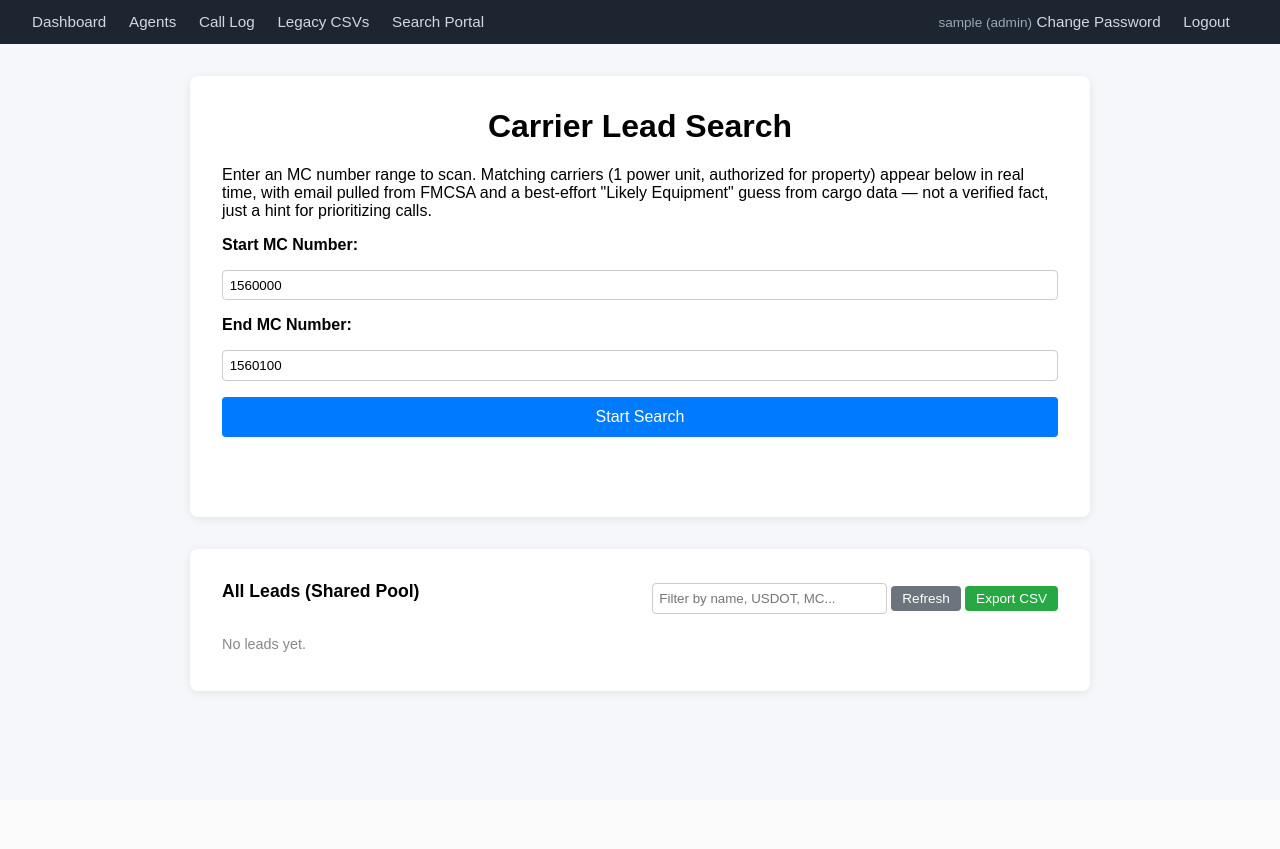
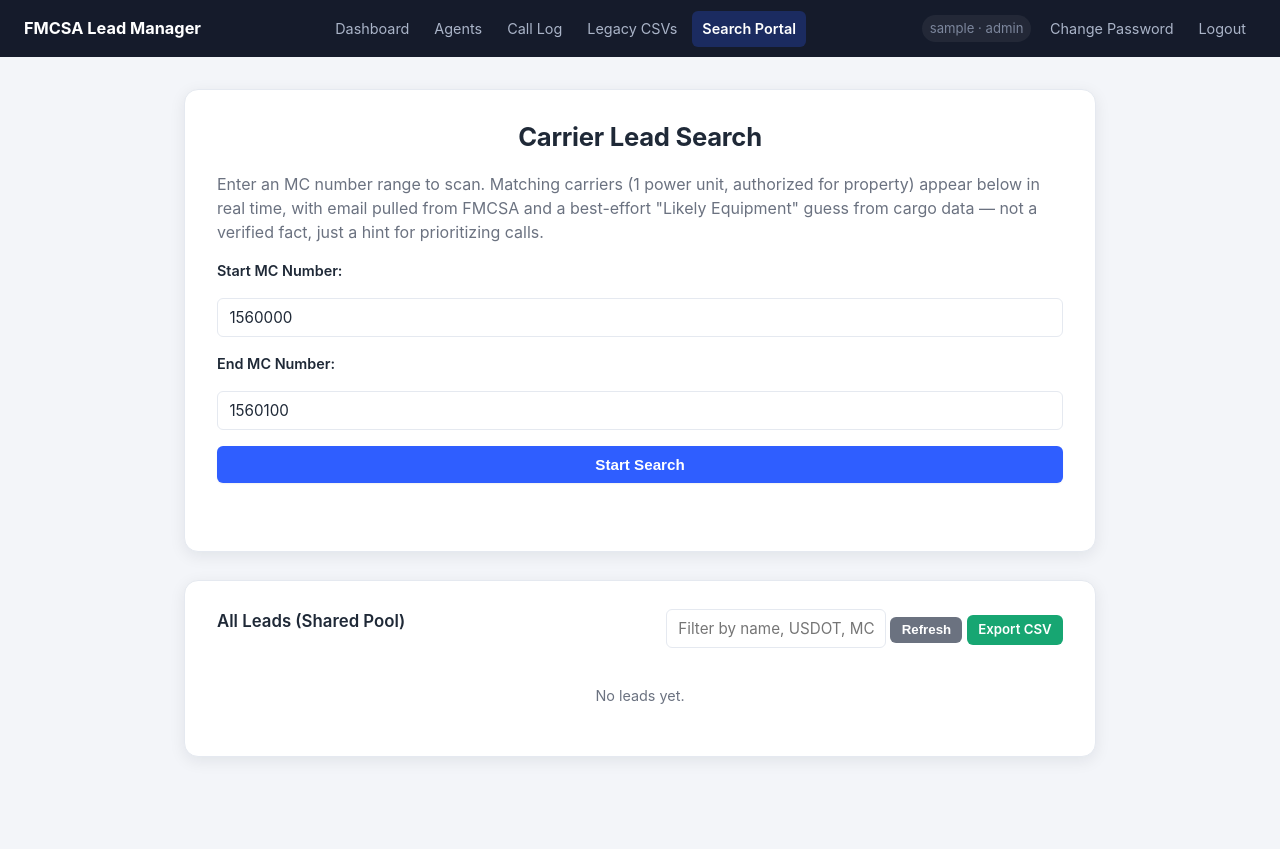
Before and after one commit to MuhammadAbraiz/fmcsa-scraper, a Flask app: page /portal in a window 1280 px wide. Before the commit the page ends 694 px from the top, so only its background shows below. Run offline with Flask 3, Linux system fonts and the light colour scheme; the visitor is signed in with stand-in values (Sample User, id 1); data comes from the database, SQL or seed files in the repository; data that the repository does not hold is empty.

Commit message:
Redesign UI with a proper design system: refined palette, nav, tables, cards

```diff
--- a/app/static/style.css
+++ b/app/static/style.css
@@ -1,70 +1,236 @@
-body { font-family: Arial, sans-serif; margin: 0; background: #f6f7fb; }
-.container { max-width: 900px; margin: auto; padding: 2em; }
-.card { max-width: 900px; margin: 0 auto 2em auto; background: #fff; padding: 2em; border-radius: 8px; box-shadow: 0 2px 10px rgba(0,0,0,0.08); }
-h1 { text-align: center; margin-top: 0; }
-h2 { font-size: 1.1em; margin: 0 0 0.8em 0; }
+:root {
+    --color-bg: #f3f5f9;
+    --color-surface: #ffffff;
+    --color-text: #1f2937;
+    --color-text-muted: #6b7280;
+    --color-border: #e5e9f0;
+
+    --color-primary: #2f5eff;
+    --color-primary-dark: #1e40cc;
+    --color-primary-light: #eef2ff;
+
+    --color-success: #17a672;
+    --color-success-dark: #12855c;
+    --color-success-light: #e8f8f1;
+
+    --color-danger: #e5484d;
+    --color-danger-dark: #c53338;
+    --color-danger-light: #fdedee;
+
+    --color-secondary: #6b7280;
+    --color-secondary-dark: #4b5563;
+
+    --color-warning-light: #fff4e0;
+    --color-warning-text: #92620a;
+
+    --radius-sm: 6px;
+    --radius-md: 10px;
+    --radius-lg: 14px;
+
+    --shadow-sm: 0 1px 2px rgba(16, 24, 40, 0.06);
+    --shadow-md: 0 4px 16px rgba(16, 24, 40, 0.08);
+    --shadow-lg: 0 12px 32px rgba(16, 24, 40, 0.12);
+
+    --font-sans: -apple-system, BlinkMacSystemFont, "Segoe UI", Roboto, Helvetica, Arial, sans-serif;
+}
+
+* { box-sizing: border-box; }
+
+body {
+    font-family: var(--font-sans);
+    margin: 0;
+    background: var(--color-bg);
+    color: var(--color-text);
+    line-height: 1.5;
+    -webkit-font-smoothing: antialiased;
+}
+
+.container { max-width: 960px; margin: auto; padding: 2em 1.5em 4em; }
+
+.card {
+    background: var(--color-surface);
+    padding: 1.75em 2em;
+    border-radius: var(--radius-lg);
+    box-shadow: var(--shadow-md);
+    border: 1px solid var(--color-border);
+    margin-bottom: 1.75em;
+}
+.card:last-child { margin-bottom: 0; }
+.card-narrow { max-width: 400px; margin-left: auto; margin-right: auto; }
+
+h1 { text-align: center; margin: 0 0 0.3em; font-size: 1.6em; font-weight: 700; letter-spacing: -0.01em; }
+h2 { font-size: 1.05em; margin: 0 0 0.9em; font-weight: 600; color: var(--color-text); }
+p { color: var(--color-text-muted); }
+
 form { display: flex; flex-direction: column; gap: 1em; }
-label { font-weight: bold; }
-input[type="number"], input[type="email"], input[type="text"], input[type="password"] {
-    padding: 0.5em; border: 1px solid #ccc; border-radius: 4px;
+label { font-weight: 600; font-size: 0.9em; color: var(--color-text); }
+
+input[type="number"], input[type="email"], input[type="text"], input[type="password"], select, textarea {
+    padding: 0.6em 0.75em;
+    border: 1px solid var(--color-border);
+    border-radius: var(--radius-sm);
+    font-family: inherit;
+    font-size: 0.95em;
+    background: var(--color-surface);
+    color: var(--color-text);
+    transition: border-color 0.15s ease, box-shadow 0.15s ease;
 }
-button, .btn { padding: 0.7em; background: #007bff; color: #fff; border: none; border-radius: 4px; cursor: pointer; font-size: 1em; text-decoration: none; display: inline-block; text-align: center; }
-button:hover, .btn:hover { background: #0056b3; }
-button:disabled { background: #9ec5f0; cursor: not-allowed; }
-.btn-secondary { background: #6c757d; }
-.btn-secondary:hover { background: #565e64; }
-.btn-danger { background: #c0392b; }
-.btn-danger:hover { background: #922b21; }
-.btn-success { background: #28a745; }
-.btn-success:hover { background: #1e7e34; }
-.btn-small { padding: 0.35em 0.8em; font-size: 0.85em; width: auto; }
+input:focus, select:focus, textarea:focus {
+    outline: none;
+    border-color: var(--color-primary);
+    box-shadow: 0 0 0 3px var(--color-primary-light);
+}
+
+button, .btn {
+    padding: 0.65em 1.1em;
+    background: var(--color-primary);
+    color: #fff;
+    border: none;
+    border-radius: var(--radius-sm);
+    cursor: pointer;
+    font-size: 0.95em;
+    font-weight: 600;
+    text-decoration: none;
+    display: inline-block;
+    text-align: center;
+    transition: background 0.15s ease, transform 0.1s ease, box-shadow 0.15s ease;
+    box-shadow: var(--shadow-sm);
+}
+button:hover, .btn:hover { background: var(--color-primary-dark); transform: translateY(-1px); box-shadow: var(--shadow-md); }
+button:active, .btn:active { transform: translateY(0); }
+button:disabled { background: #a8b6f5; cursor: not-allowed; transform: none; box-shadow: none; }
+
+.btn-secondary { background: var(--color-secondary); }
+.btn-secondary:hover { background: var(--color-secondary-dark); }
+.btn-danger { background: var(--color-danger); }
+.btn-danger:hover { background: var(--color-danger-dark); }
+.btn-success { background: var(--color-success); }
+.btn-success:hover { background: var(--color-success-dark); }
+.btn-small { padding: 0.4em 0.85em; font-size: 0.83em; width: auto; box-shadow: none; }
+.form-inline { display: inline-flex; flex-direction: row; gap: 0.5em; }
 
 /* Nav bar */
-.navbar { background: #1c2530; color: #fff; padding: 0.8em 2em; display: flex; align-items: center; justify-content: space-between; }
-.navbar a { color: #cfd8e3; text-decoration: none; margin-right: 1.2em; font-size: 0.95em; }
-.navbar a:hover, .navbar a.active { color: #fff; font-weight: bold; }
-.navbar .nav-user { color: #9aa7b8; font-size: 0.85em; }
+.navbar {
+    background: #151b2b;
+    color: #fff;
+    padding: 0 1.5em;
+    display: flex;
+    align-items: center;
+    justify-content: space-between;
+    flex-wrap: wrap;
+    gap: 0.5em 1.5em;
+    position: sticky;
+    top: 0;
+    z-index: 10;
+}
+.navbar .nav-brand { font-weight: 700; padding: 1em 0; margin-right: 0.5em; color: #fff; font-size: 1.02em; }
+.navbar .nav-links { display: flex; align-items: center; flex-wrap: wrap; gap: 0.3em; }
+.navbar .nav-right { display: flex; align-items: center; gap: 0.3em; flex-wrap: wrap; }
+.navbar a {
+    color: #aab4c8;
+    text-decoration: none;
+    font-size: 0.9em;
+    padding: 0.5em 0.7em;
+    border-radius: var(--radius-sm);
+    transition: background 0.15s ease, color 0.15s ease;
+}
+.navbar a:hover { color: #fff; background: rgba(255,255,255,0.08); }
+.navbar a.active { color: #fff; background: rgba(47,94,255,0.25); font-weight: 600; }
+.navbar .nav-user {
+    color: #7c869c;
+    font-size: 0.82em;
+    padding: 0.3em 0.6em;
+    background: rgba(255,255,255,0.06);
+    border-radius: 999px;
+    margin-right: 0.3em;
+}
 
 /* Progress bar */
 #progress-section { display: none; margin-top: 1.5em; }
-.progress-bar-track { width: 100%; background: #e9ecef; border-radius: 4px; overflow: hidden; height: 20px; }
-.progress-bar-fill { height: 100%; width: 0%; background: #28a745; transition: width 0.3s ease; }
-#progress-text { margin-top: 0.5em; font-size: 0.9em; color: #333; }
+.progress-bar-track { width: 100%; background: var(--color-bg); border-radius: 999px; overflow: hidden; height: 10px; border: 1px solid var(--color-border); }
+.progress-bar-fill {
+    height: 100%; width: 0%;
+    background: linear-gradient(90deg, var(--color-primary), var(--color-success));
+    transition: width 0.4s ease;
+    border-radius: 999px;
+}
+#progress-text { margin-top: 0.6em; font-size: 0.88em; color: var(--color-text-muted); }
 
 /* Result / alert boxes */
-#result, .alert { margin-top: 1em; padding: 1em; border-radius: 4px; }
-.alert-success, #result.success { background: #e6f4ea; color: #1e7e34; }
-.alert-error, #result.error { background: #fdecea; color: #c0392b; }
+#result, .alert { margin-top: 1em; padding: 0.85em 1em; border-radius: var(--radius-sm); font-size: 0.92em; }
+.alert-success, #result.success { background: var(--color-success-light); color: var(--color-success-dark); }
+.alert-error, #result.error { background: var(--color-danger-light); color: var(--color-danger-dark); }
 
 /* Tables */
 table { width: 100%; border-collapse: collapse; font-size: 0.9em; }
-th, td { text-align: left; padding: 0.5em 0.6em; border-bottom: 1px solid #eee; }
-th { color: #555; font-size: 0.8em; text-transform: uppercase; }
-td a { color: #007bff; text-decoration: none; font-weight: bold; }
+th, td { text-align: left; padding: 0.7em 0.75em; border-bottom: 1px solid var(--color-border); }
+th {
+    color: var(--color-text-muted);
+    font-size: 0.75em;
+    text-transform: uppercase;
+    letter-spacing: 0.04em;
+    font-weight: 700;
+    position: sticky;
+    top: 0;
+    background: var(--color-surface);
+}
+tbody tr { transition: background 0.1s ease; }
+tbody tr:hover { background: var(--color-bg); }
+td a { color: var(--color-primary); text-decoration: none; font-weight: 600; }
 td a:hover { text-decoration: underline; }
-.table-empty { color: #888; font-size: 0.9em; padding: 0.5em 0; }
-.section-header { display: flex; align-items: center; justify-content: space-between; margin-bottom: 0.8em; }
-.section { margin-top: 2.5em; padding-top: 1.5em; border-top: 1px solid #e9ecef; }
+.table-empty { color: var(--color-text-muted); font-size: 0.9em; padding: 1.5em 0; text-align: center; }
+.section-header { display: flex; align-items: center; justify-content: space-between; margin-bottom: 0.9em; gap: 1em; flex-wrap: wrap; }
+.section-header form { flex-direction: row; }
+.section { margin-top: 2em; padding-top: 1.75em; border-top: 1px solid var(--color-border); }
+.table-scroll { overflow-x: auto; }
 
 /* Summary cards (admin dashboard) */
-.summary-cards { display: flex; gap: 1em; margin-bottom: 2em; flex-wrap: wrap; }
-.summary-card { flex: 1; min-width: 140px; background: #f6f7fb; border-radius: 6px; padding: 1.2em; text-align: center; }
-.summary-card .value { font-size: 1.8em; font-weight: bold; color: #007bff; }
-.summary-card .label { font-size: 0.85em; color: #666; margin-top: 0.3em; }
+.summary-cards { display: flex; gap: 1em; margin-bottom: 0.5em; flex-wrap: wrap; }
+.summary-card {
+    flex: 1; min-width: 150px;
+    background: var(--color-bg);
+    border-radius: var(--radius-md);
+    padding: 1.25em 1.4em;
+    border: 1px solid var(--color-border);
+}
+.summary-card .value { font-size: 2em; font-weight: 800; color: var(--color-primary); letter-spacing: -0.02em; }
+.summary-card .label { font-size: 0.82em; color: var(--color-text-muted); margin-top: 0.2em; font-weight: 600; }
 
 /* Lead detail */
-.lead-fields { display: grid; grid-template-columns: 200px 1fr; gap: 0.5em 1em; margin-bottom: 1.5em; }
-.lead-fields dt { font-weight: bold; color: #555; }
+.lead-fields { display: grid; grid-template-columns: 190px 1fr; gap: 0.65em 1.2em; margin-bottom: 1.5em; }
+.lead-fields dt { font-weight: 600; color: var(--color-text-muted); font-size: 0.85em; }
 .lead-fields dd { margin: 0; }
-.equipment-tag { display: inline-block; background: #fff3cd; color: #856404; padding: 0.2em 0.6em; border-radius: 4px; font-size: 0.85em; }
+.equipment-tag {
+    display: inline-block; background: var(--color-warning-light); color: var(--color-warning-text);
+    padding: 0.3em 0.8em; border-radius: 999px; font-size: 0.82em; font-weight: 600;
+}
 
 /* Call outcome panel */
-.outcome-panel { margin-top: 1em; padding: 1em; background: #f6f7fb; border-radius: 6px; display: none; }
-.outcome-buttons { display: flex; gap: 0.5em; flex-wrap: wrap; margin-bottom: 0.8em; }
-.outcome-btn { padding: 0.4em 0.9em; border: 1px solid #ccc; background: #fff; border-radius: 4px; cursor: pointer; font-size: 0.85em; }
-.outcome-btn.selected { background: #007bff; color: #fff; border-color: #007bff; }
-.badge { display: inline-block; padding: 0.15em 0.5em; border-radius: 3px; font-size: 0.8em; }
-.badge-active { background: #d4edda; color: #155724; }
-.badge-inactive { background: #f8d7da; color: #721c24; }
+.outcome-panel { margin-top: 1.25em; padding: 1.25em; background: var(--color-bg); border-radius: var(--radius-md); display: none; }
+.outcome-buttons { display: flex; gap: 0.5em; flex-wrap: wrap; margin-bottom: 0.9em; }
+.outcome-btn {
+    padding: 0.45em 1em; border: 1px solid var(--color-border); background: var(--color-surface);
+    border-radius: 999px; cursor: pointer; font-size: 0.85em; font-weight: 600; color: var(--color-text);
+    transition: all 0.15s ease;
+}
+.outcome-btn:hover { border-color: var(--color-primary); }
+.outcome-btn.selected { background: var(--color-primary); color: #fff; border-color: var(--color-primary); }
 
-.status-message { color: #666; font-size: 0.9em; margin: 0.5em 0; }
+.badge { display: inline-block; padding: 0.25em 0.7em; border-radius: 999px; font-size: 0.78em; font-weight: 700; letter-spacing: 0.01em; }
+.badge-active { background: var(--color-success-light); color: var(--color-success-dark); }
+.badge-inactive { background: var(--color-danger-light); color: var(--color-danger-dark); }
+
+.status-message { color: var(--color-text-muted); font-size: 0.9em; margin: 0.5em 0; }
+
+@media (max-width: 640px) {
+    .container { padding: 1em 1em 3em; }
+    .card { padding: 1.25em 1.25em; }
+    .navbar { padding: 0 1em; }
+    .navbar .nav-brand { padding: 0.75em 0; font-size: 0.95em; }
+    .lead-fields { grid-template-columns: 1fr; gap: 0.15em 0; }
+    .lead-fields dt { margin-top: 0.6em; }
+    .lead-fields dt:first-child { margin-top: 0; }
+    .summary-card { min-width: 100%; }
+    .section-header { flex-direction: column; align-items: stretch; }
+    .section-header form { flex-direction: column; }
+}
--- a/app/templates/admin_agent_detail.html
+++ b/app/templates/admin_agent_detail.html
@@ -5,7 +5,7 @@
     <h1>{{ agent.username }} <span class="badge {{ 'badge-active' if agent.is_active else 'badge-inactive' }}">{{ 'Active' if agent.is_active else 'Inactive' }}</span></h1>
     <p>{{ agent.full_name or '' }} — created {{ agent.created_at }}</p>
 
-    <form method="post" action="{{ url_for('admin.reset_agent_password', user_id=agent.id) }}" style="max-width:320px;">
+    <form method="post" action="{{ url_for('admin.reset_agent_password', user_id=agent.id) }}" style="max-width:320px; margin-top:1em;">
         <label for="new_password">Reset Password (min 6 characters)</label>
         <input type="password" id="new_password" name="new_password" required minlength="6">
         <button type="submit" class="btn-small">Reset Password</button>
@@ -15,6 +15,7 @@
 <div class="card">
     <h2>Search History</h2>
     {% if jobs %}
+    <div class="table-scroll">
     <table>
         <thead><tr><th>Started</th><th>MC Range</th><th>Status</th><th>Processed / Total</th><th>Found</th></tr></thead>
         <tbody>
@@ -29,6 +30,7 @@
             {% endfor %}
         </tbody>
     </table>
+    </div>
     {% else %}
     <div class="table-empty">No searches yet.</div>
     {% endif %}
@@ -37,6 +39,7 @@
 <div class="card">
     <h2>Call Log</h2>
     {% if calls %}
+    <div class="table-scroll">
     <table>
         <thead><tr><th>When</th><th>Lead</th><th>Outcome</th><th>Note</th></tr></thead>
         <tbody>
@@ -50,6 +53,7 @@
             {% endfor %}
         </tbody>
     </table>
+    </div>
     {% else %}
     <div class="table-empty">No calls logged yet.</div>
     {% endif %}
--- a/app/templates/admin_agents.html
+++ b/app/templates/admin_agents.html
@@ -4,6 +4,7 @@
 <div class="card">
     <h1>Sales Agents</h1>
     {% if agents %}
+    <div class="table-scroll">
     <table>
         <thead><tr><th>Username</th><th>Full Name</th><th>Status</th><th>Created</th><th></th></tr></thead>
         <tbody>
@@ -15,11 +16,11 @@
                 <td>{{ a.created_at }}</td>
                 <td>
                     {% if a.is_active %}
-                    <form method="post" action="{{ url_for('admin.deactivate_agent', user_id=a.id) }}" style="display:inline;">
+                    <form method="post" action="{{ url_for('admin.deactivate_agent', user_id=a.id) }}" class="form-inline">
                         <button type="submit" class="btn-danger btn-small">Deactivate</button>
                     </form>
                     {% else %}
-                    <form method="post" action="{{ url_for('admin.activate_agent', user_id=a.id) }}" style="display:inline;">
+                    <form method="post" action="{{ url_for('admin.activate_agent', user_id=a.id) }}" class="form-inline">
                         <button type="submit" class="btn-success btn-small">Activate</button>
                     </form>
                     {% endif %}
@@ -28,6 +29,7 @@
             {% endfor %}
         </tbody>
     </table>
+    </div>
     {% else %}
     <div class="table-empty">No agents yet — create one below.</div>
     {% endif %}
--- a/app/templates/admin_calls.html
+++ b/app/templates/admin_calls.html
@@ -4,7 +4,7 @@
 <div class="card">
     <div class="section-header">
         <h1 style="margin:0;">Call Log</h1>
-        <form method="get" style="flex-direction: row; gap: 0.5em;">
+        <form method="get">
             <select name="agent_id" onchange="this.form.submit()">
                 <option value="">All Agents</option>
                 {% for a in agents %}
@@ -14,6 +14,7 @@
         </form>
     </div>
     {% if calls %}
+    <div class="table-scroll">
     <table>
         <thead><tr><th>When</th><th>Agent</th><th>Lead</th><th>Phone</th><th>Outcome</th><th>Note</th></tr></thead>
         <tbody>
@@ -29,6 +30,7 @@
             {% endfor %}
         </tbody>
     </table>
+    </div>
     {% else %}
     <div class="table-empty">No calls logged yet.</div>
     {% endif %}
--- a/app/templates/admin_dashboard.html
+++ b/app/templates/admin_dashboard.html
@@ -14,6 +14,7 @@
 <div class="card">
     <h2>Recent Searches (All Agents)</h2>
     {% if recent_jobs %}
+    <div class="table-scroll">
     <table>
         <thead><tr><th>Started</th><th>Agent</th><th>MC Range</th><th>Status</th><th>Processed / Total</th><th>Found</th></tr></thead>
         <tbody>
@@ -29,6 +30,7 @@
             {% endfor %}
         </tbody>
     </table>
+    </div>
     {% else %}
     <div class="table-empty">No searches yet.</div>
     {% endif %}
@@ -37,6 +39,7 @@
 <div class="card">
     <h2>Recent Calls (All Agents)</h2>
     {% if recent_calls %}
+    <div class="table-scroll">
     <table>
         <thead><tr><th>When</th><th>Agent</th><th>Lead</th><th>Outcome</th><th>Note</th></tr></thead>
         <tbody>
@@ -51,6 +54,7 @@
             {% endfor %}
         </tbody>
     </table>
+    </div>
     {% else %}
     <div class="table-empty">No calls logged yet.</div>
     {% endif %}
--- a/app/templates/admin_legacy_files.html
+++ b/app/templates/admin_legacy_files.html
@@ -5,6 +5,7 @@
     <h1>Legacy CSV Files</h1>
     <p>CSVs generated before the shared lead database existed. New searches no longer create files here — use the Search Portal and Export CSV instead.</p>
     {% if files %}
+    <div class="table-scroll">
     <table>
         <thead><tr><th>File</th><th>Size</th><th>Created</th><th></th></tr></thead>
         <tbody>
@@ -18,6 +19,7 @@
             {% endfor %}
         </tbody>
     </table>
+    </div>
     {% else %}
     <div class="table-empty">No legacy CSV files on the server.</div>
     {% endif %}
--- a/app/templates/agent_portal.html
+++ b/app/templates/agent_portal.html
@@ -28,12 +28,14 @@
             <h2>Results From This Search</h2>
         </div>
         <div id="results-empty" class="table-empty" style="display:none;">No matches yet — still scanning...</div>
+        <div class="table-scroll">
         <table id="results-table" style="display:none;">
             <thead>
                 <tr><th>Legal Name</th><th>MC</th><th>Phone</th><th>Email</th><th>Likely Equipment</th><th></th></tr>
             </thead>
             <tbody id="results-tbody"></tbody>
         </table>
+        </div>
     </div>
 </div>
 
@@ -47,12 +49,14 @@
         </div>
     </div>
     <div id="leads-empty" class="table-empty" style="display:none;">No leads yet.</div>
+    <div class="table-scroll">
     <table id="leads-table" style="display:none;">
         <thead>
             <tr><th>Legal Name</th><th>MC</th><th>Phone</th><th>Email</th><th>Likely Equipment</th><th></th></tr>
         </thead>
         <tbody id="leads-tbody"></tbody>
     </table>
+    </div>
 </div>
 
 <script>
--- a/app/templates/base.html
+++ b/app/templates/base.html
@@ -2,27 +2,34 @@
 <html lang="en">
 <head>
     <meta charset="UTF-8">
+    <meta name="viewport" content="width=device-width, initial-scale=1">
     <title>{% block title %}FMCSA Lead Manager{% endblock %}</title>
     <link rel="stylesheet" href="{{ url_for('static', filename='style.css') }}">
 </head>
 <body>
     {% if g.user %}
     <nav class="navbar">
-        <div>
+        <span class="nav-brand">FMCSA Lead Manager</span>
+        <div class="nav-links">
             {% if g.user.role == 'admin' %}
-                <a href="{{ url_for('admin.dashboard') }}">Dashboard</a>
-                <a href="{{ url_for('admin.agents') }}">Agents</a>
-                <a href="{{ url_for('admin.calls') }}">Call Log</a>
-                <a href="{{ url_for('admin.list_files') }}">Legacy CSVs</a>
+                <a href="{{ url_for('admin.dashboard') }}" data-path="/admin">Dashboard</a>
+                <a href="{{ url_for('admin.agents') }}" data-path="/admin/agents">Agents</a>
+                <a href="{{ url_for('admin.calls') }}" data-path="/admin/calls">Call Log</a>
+                <a href="{{ url_for('admin.list_files') }}" data-path="/admin/files">Legacy CSVs</a>
             {% endif %}
-            <a href="{{ url_for('agent.portal') }}">Search Portal</a>
+            <a href="{{ url_for('agent.portal') }}" data-path="/portal">Search Portal</a>
         </div>
-        <div>
-            <span class="nav-user">{{ g.user.username }} ({{ g.user.role }})</span>
+        <div class="nav-right">
+            <span class="nav-user">{{ g.user.username }} · {{ g.user.role }}</span>
             <a href="{{ url_for('auth.change_password') }}">Change Password</a>
             <a href="{{ url_for('auth.logout') }}">Logout</a>
         </div>
     </nav>
+    <script>
+        document.querySelectorAll('.navbar a[data-path]').forEach(function(a) {
+            if (window.location.pathname === a.dataset.path) a.classList.add('active');
+        });
+    </script>
     {% endif %}
     <div class="container">
         {% block content %}{% endblock %}
--- a/app/templates/change_password.html
+++ b/app/templates/change_password.html
@@ -1,7 +1,7 @@
 {% extends 'base.html' %}
 {% block title %}Change Password{% endblock %}
 {% block content %}
-<div class="card" style="max-width: 420px;">
+<div class="card card-narrow">
     <h1>Change Password</h1>
     {% if error %}<div class="alert alert-error">{{ error }}</div>{% endif %}
     {% if success %}<div class="alert alert-success">{{ success }}</div>{% endif %}
--- a/app/templates/lead_detail.html
+++ b/app/templates/lead_detail.html
@@ -35,7 +35,7 @@
             <button type="button" class="outcome-btn" data-outcome="{{ outcome }}">{{ outcome }}</button>
             {% endfor %}
         </div>
-        <textarea id="call-note" rows="2" style="width:100%; padding:0.5em; border:1px solid #ccc; border-radius:4px;" placeholder="Optional note..."></textarea>
+        <textarea id="call-note" rows="2" style="width:100%;" placeholder="Optional note..."></textarea>
         <button type="button" id="save-outcome-btn" class="btn-small" style="margin-top:0.6em;">Save</button>
         <div id="outcome-saved" class="status-message" style="display:none;">Saved.</div>
     </div>
@@ -44,6 +44,7 @@
 <div class="card">
     <h2>Call History</h2>
     {% if calls %}
+    <div class="table-scroll">
     <table>
         <thead><tr><th>When</th><th>Agent</th><th>Outcome</th><th>Note</th></tr></thead>
         <tbody>
@@ -57,6 +58,7 @@
             {% endfor %}
         </tbody>
     </table>
+    </div>
     {% else %}
     <div class="table-empty">No calls logged yet for this lead.</div>
     {% endif %}
--- a/app/templates/login.html
+++ b/app/templates/login.html
@@ -6,8 +6,9 @@
     <link rel="stylesheet" href="{{ url_for('static', filename='style.css') }}">
 </head>
 <body>
-    <div class="card" style="max-width: 380px; margin-top: 4em;">
+    <div class="card card-narrow" style="margin-top: 4em;">
         <h1>Log In</h1>
+        <p style="text-align:center; margin-top:-0.5em;">FMCSA Lead Manager</p>
         {% if error %}
         <div class="alert alert-error">{{ error }}</div>
         {% endif %}
```
